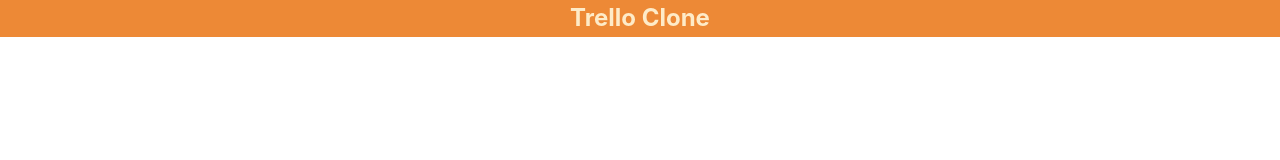
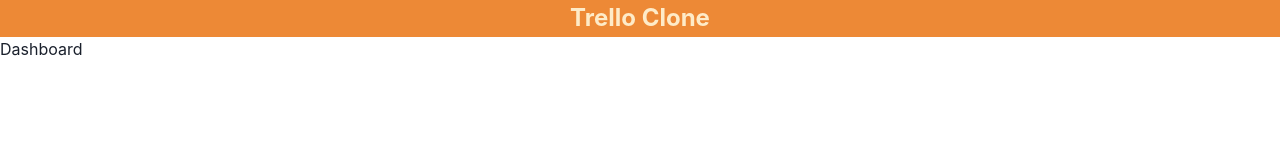
Before and after one commit to GrowUp-Haruno/react-trello-clone, a React (Create React App) app: page / in a window 1280 px wide. Shown: the top 160 px of the page. Built offline with nearby package versions, Linux system fonts and the light colour scheme.

Commit message:
仮設Dashboardコンポーネントを配置

```diff
--- a/src/App.tsx
+++ b/src/App.tsx
@@ -1,4 +1,5 @@
 import { ChakraProvider, VStack, theme } from '@chakra-ui/react';
+import { Dashboard } from './components/dashboard/Dashboard';
 import { Header } from './components/header/Header';
 
 export function App() {
@@ -6,7 +7,7 @@
     <ChakraProvider theme={theme}>
       <VStack spacing={0} align='stretch'>
         <Header />
-        {/* <DashBoard> */}
+        <Dashboard/>
       </VStack>
     </ChakraProvider>
   );
--- /dev/null
+++ b/src/components/dashboard/Dashboard.tsx
@@ -0,0 +1,5 @@
+export const Dashboard = () => {
+  return (
+    <div>Dashboard</div>
+  )
+}
--- a/src/components/header/Header.tsx
+++ b/src/components/header/Header.tsx
@@ -1,11 +1,11 @@
-import { Box, Center, Heading } from "@chakra-ui/react";
+import { Center, Heading } from '@chakra-ui/react';
 
 export const Header = () => {
   return (
     <Center as="header" bg={'orange.400'} py={1}>
-      <Heading fontSize='2xl' color="orange.100" >
+      <Heading fontSize="2xl" color="orange.100">
         Trello Clone
       </Heading>
     </Center>
   );
-}
+};
```
